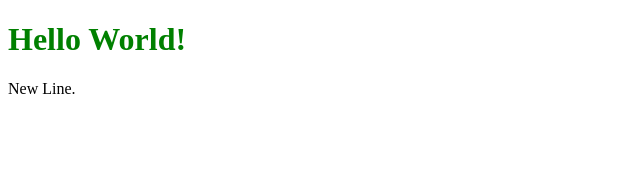
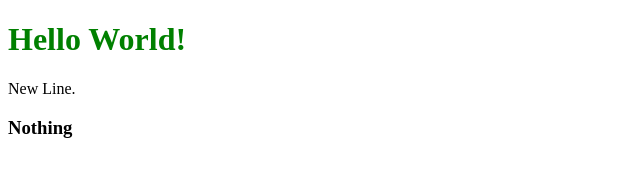
Before and after one commit to amiralibahrami/test, a plain HTML site: page index.html in a window 1280 px wide. Shown: the full height of the page, 0-640 px from the left. Drawn offline with Linux system fonts and the light colour scheme.

Commit message:
add h3 line

```diff
--- a/index.html
+++ b/index.html
@@ -12,6 +12,8 @@
 
     <div>New Line.</div>
 
+    <h3>Nothing</h3>
+
     <form>
 
 
```
